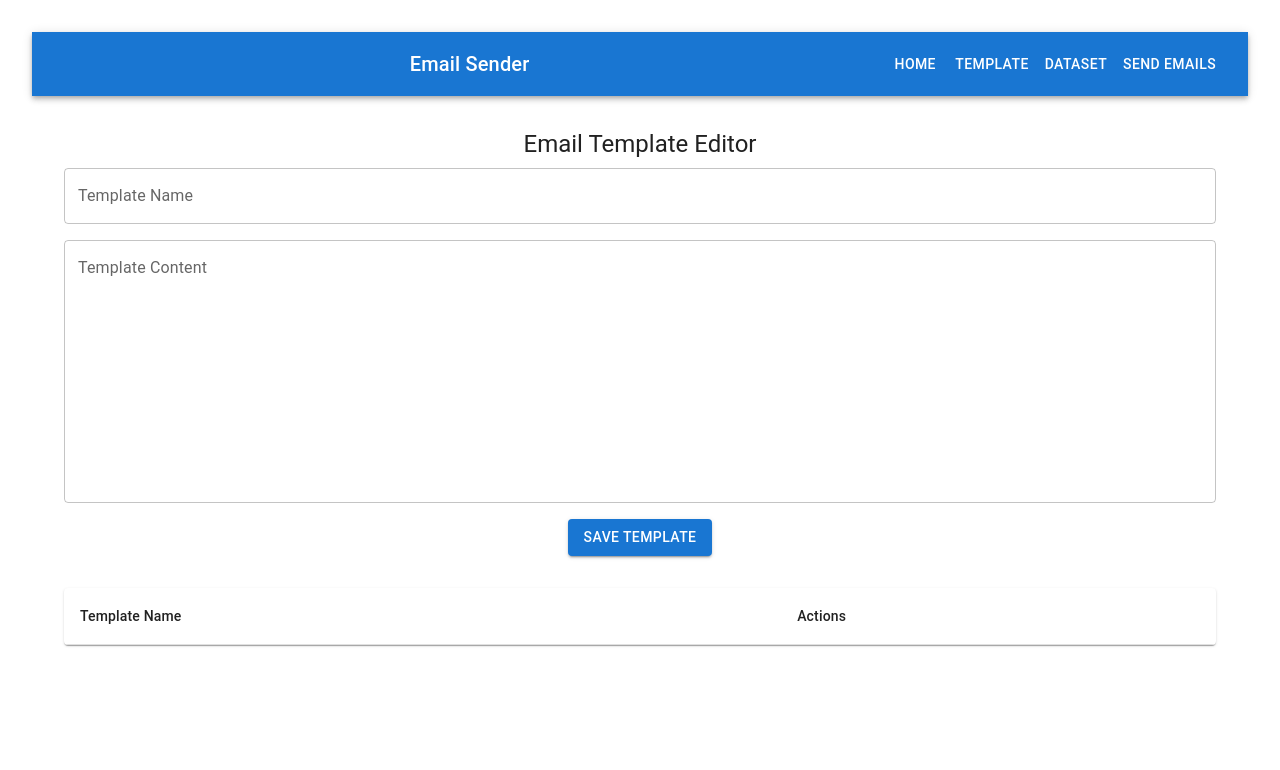
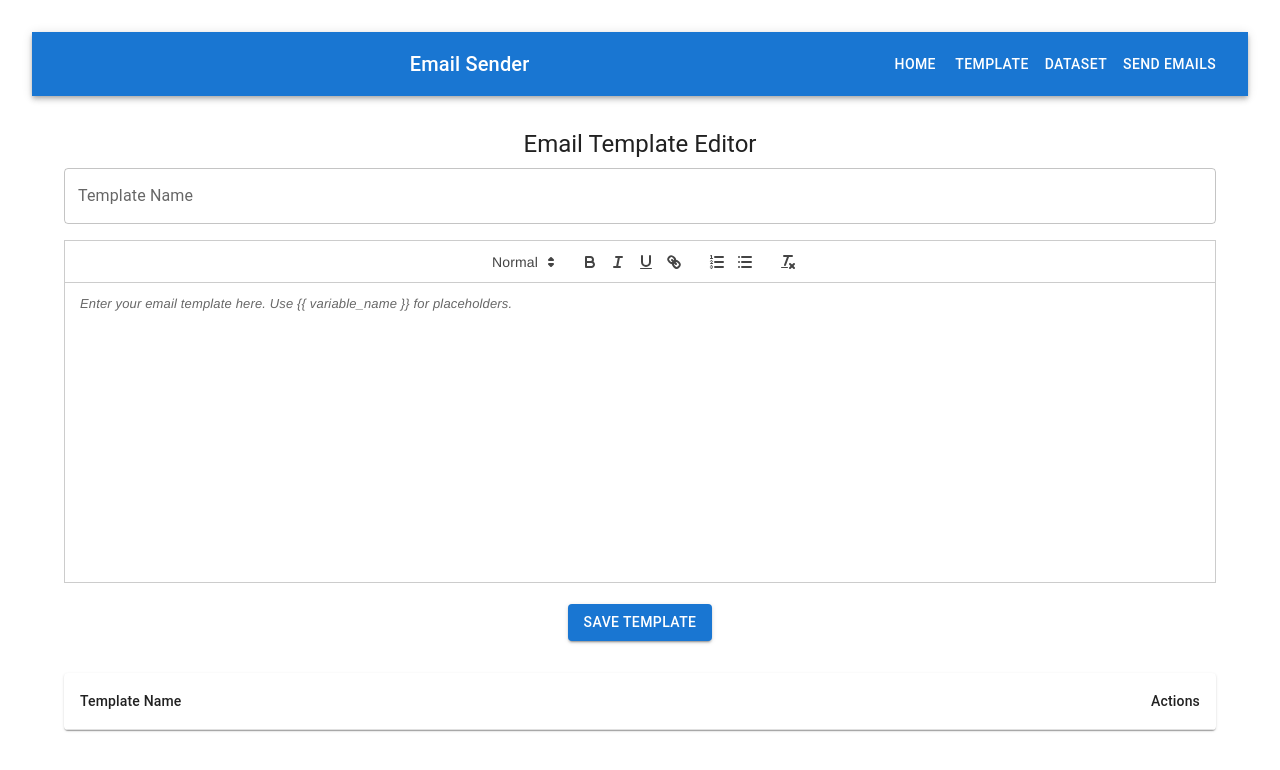
Before and after one commit to beincharacter/Cold-mail-sender, a React (Vite) app: page /template in a window 1280 px wide. Shown: the top 770 px of the page. Built offline with nearby package versions, Linux system fonts and the light colour scheme.

Commit message:
updated saving updating tamplate and sending emails

```diff
--- a/package.json
+++ b/package.json
@@ -22,6 +22,7 @@
     "nodemailer": "^6.9.14",
     "react": "^18.2.0",
     "react-dom": "^18.2.0",
+    "react-quill": "^2.0.0",
     "react-router-dom": "^6.11.2"
   },
   "devDependencies": {
--- a/src/components/EmailSender.jsx
+++ b/src/components/EmailSender.jsx
@@ -10,7 +10,6 @@ function EmailSender() {
   const [result, setResult] = useState('');
 
   useEffect(() => {
-    // Load templates and dataset from localStorage
     const savedTemplates = JSON.parse(localStorage.getItem('emailTemplates') || '[]');
     const savedDataset = JSON.parse(localStorage.getItem('emailDataset') || '[]');
     setTemplates(savedTemplates);
--- a/src/components/TemplateEditor.jsx
+++ b/src/components/TemplateEditor.jsx
@@ -2,6 +2,8 @@ import React, { useState, useEffect } from 'react';
 import { TextField, Button, Typography, Box, Table, TableBody, TableCell, TableContainer, TableHead, TableRow, Paper, IconButton } from '@mui/material';
 import DeleteIcon from '@mui/icons-material/Delete';
 import EditIcon from '@mui/icons-material/Edit';
+import ReactQuill from 'react-quill';
+import 'react-quill/dist/quill.snow.css';
 
 function TemplateEditor() {
   const [templates, setTemplates] = useState([]);
@@ -9,7 +11,6 @@ function TemplateEditor() {
   const [editingIndex, setEditingIndex] = useState(null);
 
   useEffect(() => {
-    // Load templates from localStorage
     const savedTemplates = JSON.parse(localStorage.getItem('emailTemplates') || '[]');
     setTemplates(savedTemplates);
   }, []);
@@ -18,12 +19,10 @@ function TemplateEditor() {
     if (currentTemplate.name && currentTemplate.content) {
       let updatedTemplates;
       if (editingIndex !== null) {
-        // Update existing template
         updatedTemplates = templates.map((template, index) =>
           index === editingIndex ? currentTemplate : template
         );
       } else {
-        // Add new template
         updatedTemplates = [...templates, currentTemplate];
       }
       setTemplates(updatedTemplates);
@@ -59,33 +58,32 @@ function TemplateEditor() {
         onChange={(e) => setCurrentTemplate({ ...currentTemplate, name: e.target.value })}
         sx={{ mb: 2 }}
       />
-      <TextField
-        fullWidth
-        multiline
-        rows={10}
-        label="Template Content"
+      <ReactQuill
+        theme="snow"
         value={currentTemplate.content}
-        onChange={(e) => setCurrentTemplate({ ...currentTemplate, content: e.target.value })}
+        onChange={(content) => setCurrentTemplate({ ...currentTemplate, content })}
         placeholder="Enter your email template here. Use {{ variable_name }} for placeholders."
-        sx={{ mb: 2 }}
+        style={{ height: '300px', marginBottom: '50px' }}
       />
-      <Button variant="contained" onClick={handleSave}>
-        {editingIndex !== null ? 'Update Template' : 'Save Template'}
-      </Button>
+      <Box sx={{ mt: 8, mb: 2 }}>
+        <Button variant="contained" onClick={handleSave}>
+          {editingIndex !== null ? 'Update Template' : 'Save Template'}
+        </Button>
+      </Box>
 
       <TableContainer component={Paper} sx={{ mt: 4 }}>
         <Table>
           <TableHead>
             <TableRow>
               <TableCell>Template Name</TableCell>
-              <TableCell>Actions</TableCell>
+              <TableCell align="right">Actions</TableCell>
             </TableRow>
           </TableHead>
           <TableBody>
             {templates.map((template, index) => (
               <TableRow key={index}>
                 <TableCell>{template.name}</TableCell>
-                <TableCell>
+                <TableCell align="right">
                   <IconButton onClick={() => handleEdit(index)} color="primary">
                     <EditIcon />
                   </IconButton>
```
Also changed, not shown: server.js (+4 -4 lines), 1 other file (tests, documents, lock files or other folders).
